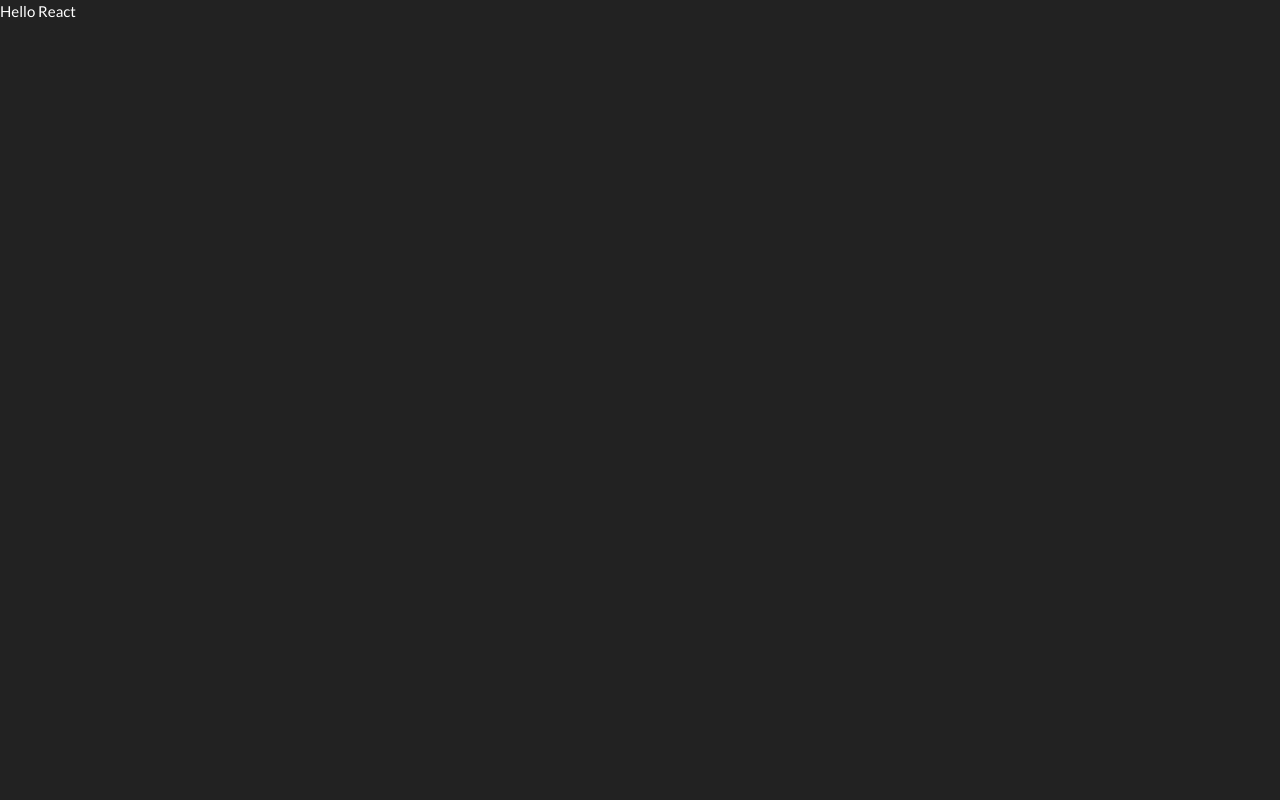
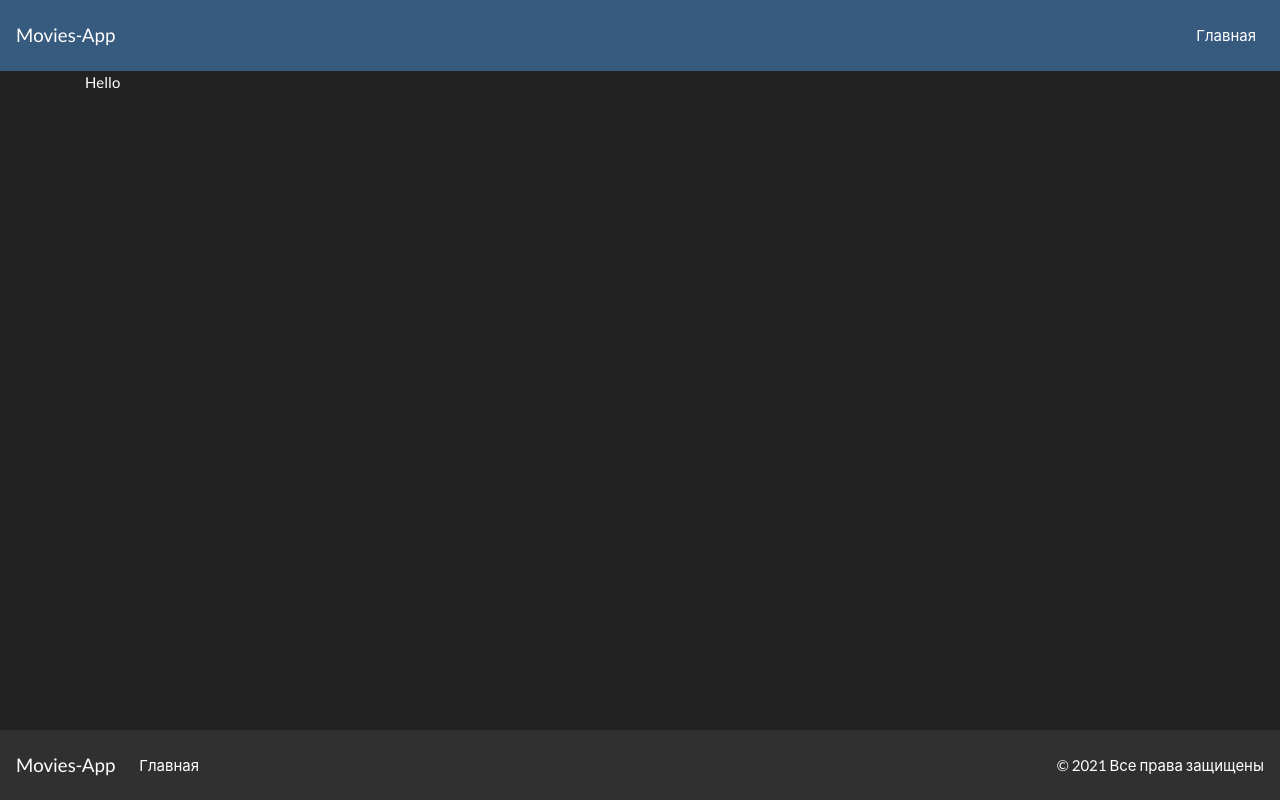
Before and after one commit to elarkov/movie-app, a React (Create React App) app: page / in a window 1280 px wide. Built offline with nearby package versions, Linux system fonts and the light colour scheme.

Commit message:
Added layouts

```diff
--- a/src/components/app/app.css
+++ b/src/components/app/app.css
@@ -0,0 +1,3 @@
+.content {
+  min-height: calc(100vh - 70.5px - 70.5px);
+}
--- a/src/components/app/app.jsx
+++ b/src/components/app/app.jsx
@@ -1,11 +1,19 @@
 import React from "react";
 
+import { Header } from '../../layout/header.jsx';
+import { Main } from '../../layout/main.jsx';
+import { Footer } from '../../layout/footer.jsx';
 
+import './app.css';
 
 const App = () => {
 
 	return (
-		<div>Hello React</div>
+		<div>
+			<Header />
+			<Main/>
+			<Footer/>
+		</div>
 	)
 };
 
--- a/src/index.html
+++ b/src/index.html
@@ -2,7 +2,7 @@
     <head>
         <meta charset="utf-8">
         <meta http-equiv="X-UA-Compatible" content="IE=edge">
-        <title>App Tasks</title>
+        <title>React Movies App</title>
         <meta name="description" content="">
         <meta name="viewport" content="width=device-width, initial-scale=1">
         <link rel="stylesheet" href="https://bootswatch.com/4/darkly/bootstrap.min.css">
--- /dev/null
+++ b/src/layout/footer.jsx
@@ -0,0 +1,29 @@
+import React from 'react';
+
+const Footer = () => {
+  return (
+    <nav className="navbar navbar-expand-lg navbar-dark bg-dark">
+      <a className="navbar-brand" href="#">Movies-App</a>
+      <button className="navbar-toggler" type="button" data-toggle="collapse" data-target="#navbarColor01" aria-controls="navbarColor01" aria-expanded="false" aria-label="Toggle navigation">
+        <span className="navbar-toggler-icon"></span>
+      </button>
+
+      <div className="collapse navbar-collapse" id="navbarColor01">
+        <ul className="navbar-nav mr-auto">
+          <li className="nav-item active">
+            <a className="nav-link" href="#">Главная
+              <span className="sr-only">(current)</span>
+            </a>
+          </li>
+        </ul>
+        <div className="navbar-nav ml-auto">
+          <div className="nav-item active">
+              &copy; {new Date().getFullYear()} Все права защищены
+          </div>
+        </div>
+      </div>
+    </nav>
+  )
+};
+
+export { Footer };
--- /dev/null
+++ b/src/layout/header.jsx
@@ -0,0 +1,24 @@
+import React from "react";
+
+const Header = () => {
+  return (
+    <nav className="navbar navbar-expand-lg navbar-dark bg-primary">
+      <a className="navbar-brand" href="#">Movies-App</a>
+      <button className="navbar-toggler" type="button" data-toggle="collapse" data-target="#navbarColor01" aria-controls="navbarColor01" aria-expanded="false" aria-label="Toggle navigation">
+        <span className="navbar-toggler-icon"></span>
+      </button>
+
+      <div className="collapse navbar-collapse" id="navbarColor01">
+        <ul className="navbar-nav ml-auto">
+          <li className="nav-item active">
+            <a className="nav-link" href="#">Главная
+              <span className="sr-only">(current)</span>
+            </a>
+          </li>
+        </ul>
+      </div>
+    </nav>
+    )
+};
+
+export { Header };
--- /dev/null
+++ b/src/layout/main.jsx
@@ -0,0 +1,11 @@
+import React from 'react';
+
+const Main = () => {
+  return (
+    <main className="content">
+      <div className="container">Hello </div>
+    </main>
+  )
+};
+
+export { Main };
```
